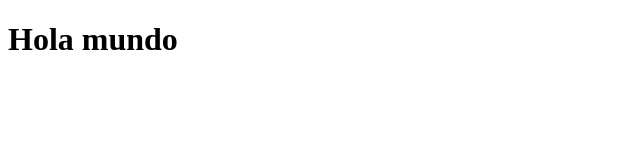
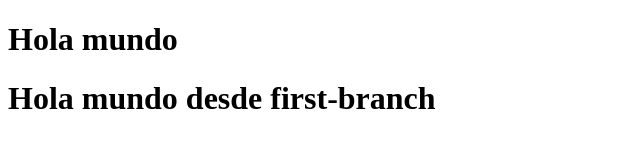
Before and after one commit to EveFer/git-class, a plain HTML site: page index.html in a window 1280 px wide. Shown: the whole page, without its empty margins (0-640 px from the left). Drawn offline with Linux system fonts and the light colour scheme.

Commit message:
first commit in first-branch

```diff
--- a/index.html
+++ b/index.html
@@ -7,5 +7,6 @@
 </head>
 <body>
     <h1>Hola mundo</h1>
+    <h1>Hola mundo desde first-branch</h1>
 </body>
 </html>
```
